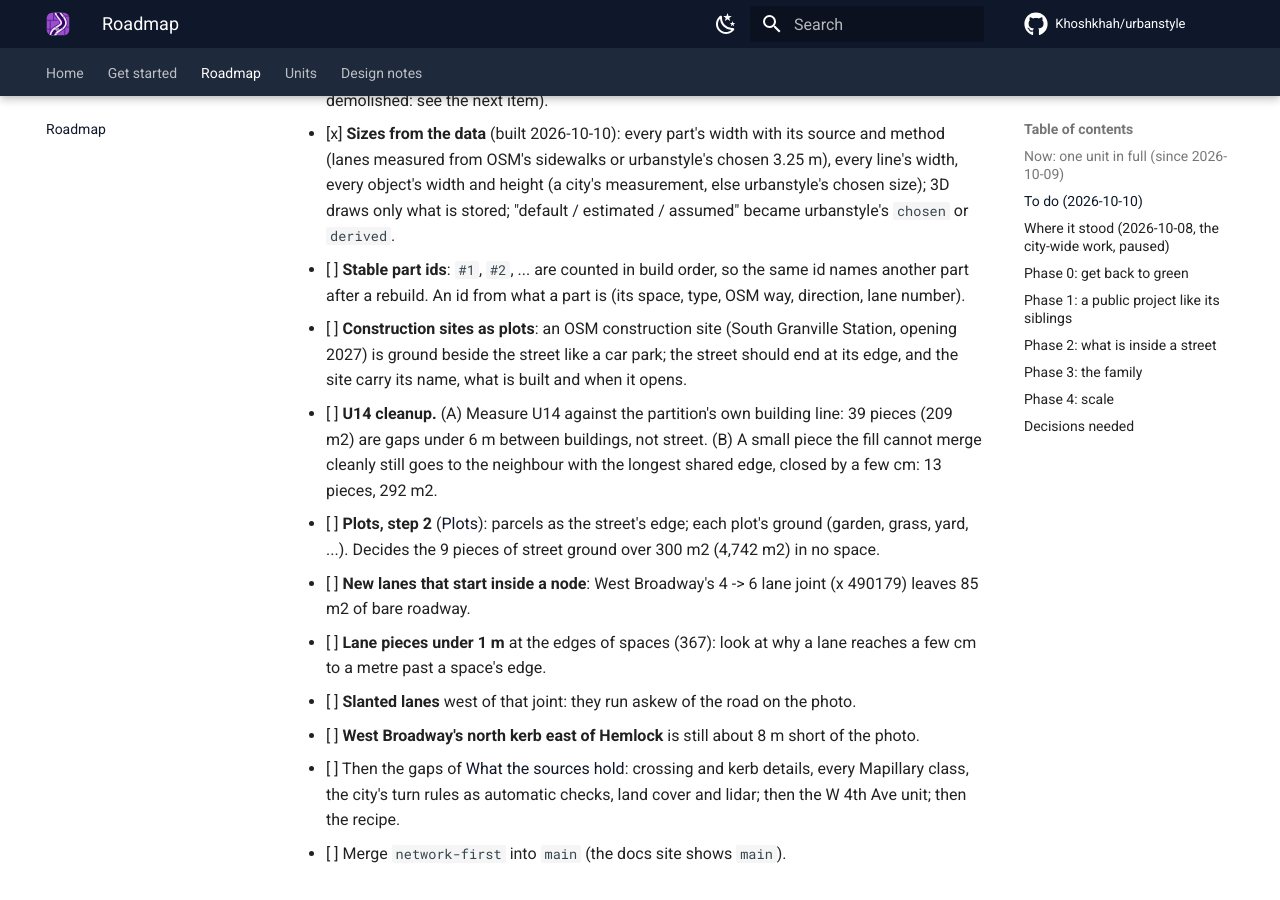
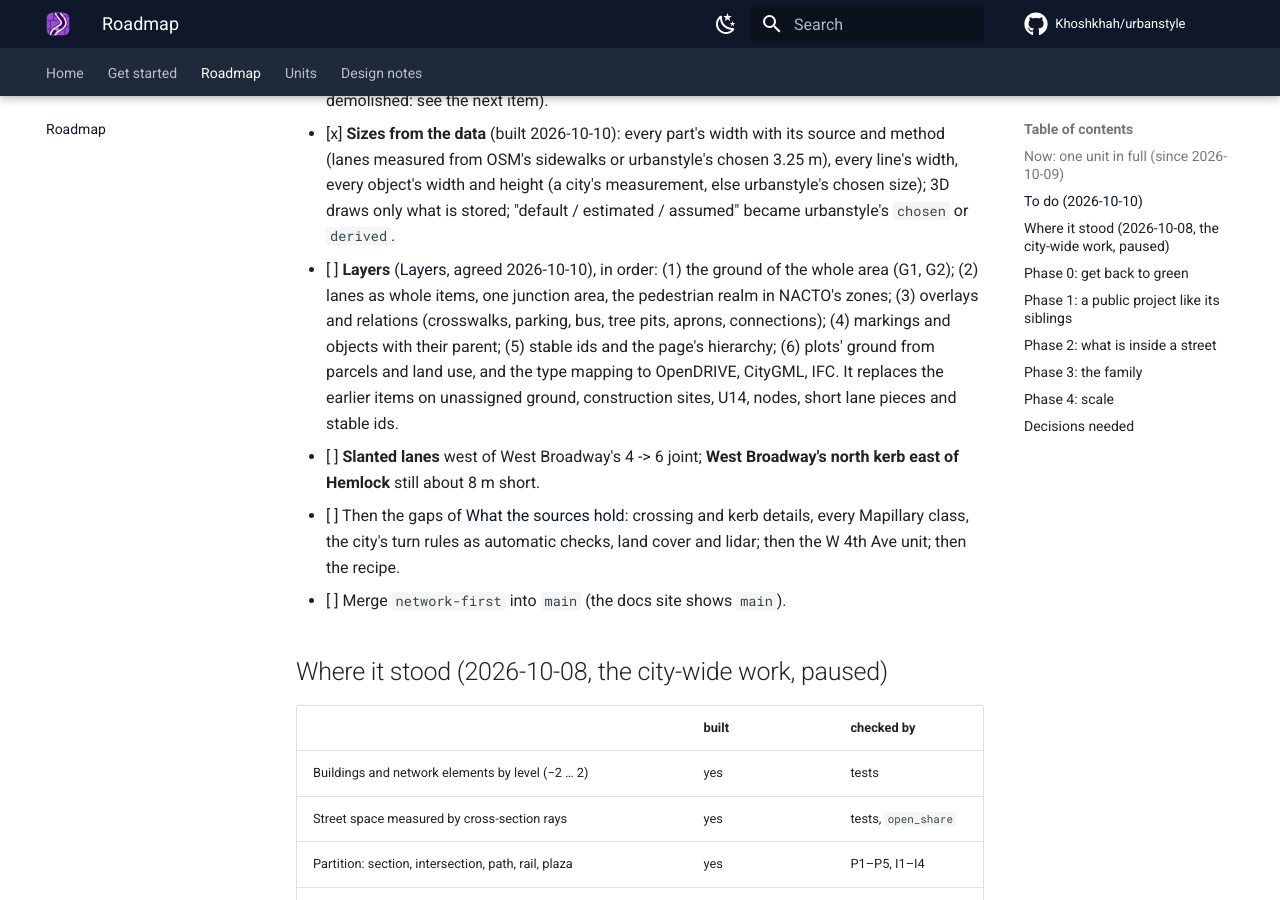
Before and after one commit to Khoshkhah/urbanstyle, an MkDocs documentation site: the page built from docs/plan.md, in a window 1280 px wide and 900 px high, scrolled down 1451 px. Built offline with MkDocs 1.6.1 and Material for MkDocs 9.7.7, drawn with Linux system fonts in a browser that asks for light colours; comment, search, counter and statistics services are not loaded.

Commit message:
Layers: research on how standards layer a street, and the agreed design
docs/design/layers-research.md: CityGML 3.0, IFC 4.3, OpenDRIVE 1.8-1.9, Lanelet2,
OpenStreetMap, NACTO / GDCI and Streetmix compared from their specifications:
hierarchy, what tiles and what overlays, a crosswalk over lanes, a lane's
continuity, types and shapes per standard.

docs/design/space-layers.md (agreed): the whole area as a hierarchy. Layer 0 the
ground (street, square, rail, plot, green, water, unknown) covering every piece of
the area at a level; inside a street surfaces, bands (whole lanes, one junction area,
NACTO's pedestrian zones), overlays that cut nothing and name what they lie on,
markings and rules, objects; one relation table; stable ids; checks G1-G2, L1-L6.
The roadmap's to-do list follows its order of work.

Co-Authored-By: Claude Opus 5.5 <noreply@anthropic.com>

```diff
--- a/docs/plan.md
+++ b/docs/plan.md
@@ -35,19 +35,12 @@ In order; each item is a general rule, checked on Broadway x Granville before an
 - [x] **Sizes from the data** (built 2026-10-10): every part's width with its source and method (lanes measured from OSM's sidewalks or
       urbanstyle's chosen 3.25 m), every line's width, every object's width and height (a city's measurement, else urbanstyle's chosen size);
       3D draws only what is stored; "default / estimated / assumed" became urbanstyle's `chosen` or `derived`.
-- [ ] **Stable part ids**: `#1`, `#2`, ... are counted in build order, so the same id names another part after a rebuild. An id from what
-      a part is (its space, type, OSM way, direction, lane number).
-- [ ] **Construction sites as plots**: an OSM construction site (South Granville Station, opening 2027) is ground beside the street
-      like a car park; the street should end at its edge, and the site carry its name, what is built and when it opens.
-- [ ] **U14 cleanup.** (A) Measure U14 against the partition's own building line: 39 pieces (209 m2) are gaps under 6 m between
-      buildings, not street. (B) A small piece the fill cannot merge cleanly still goes to the neighbour with the longest shared edge,
-      closed by a few cm: 13 pieces, 292 m2.
-- [ ] **Plots, step 2** ([Plots](design/plots.md)): parcels as the street's edge; each plot's ground (garden, grass, yard, ...). Decides
-      the 9 pieces of street ground over 300 m2 (4,742 m2) in no space.
-- [ ] **New lanes that start inside a node**: West Broadway's 4 -> 6 lane joint (x 490179) leaves 85 m2 of bare roadway.
-- [ ] **Lane pieces under 1 m** at the edges of spaces (367): look at why a lane reaches a few cm to a metre past a space's edge.
-- [ ] **Slanted lanes** west of that joint: they run askew of the road on the photo.
-- [ ] **West Broadway's north kerb east of Hemlock** is still about 8 m short of the photo.
+- [ ] **Layers** ([Layers](design/space-layers.md), agreed 2026-10-10), in order: (1) the ground of the whole area (G1, G2);
+      (2) lanes as whole items, one junction area, the pedestrian realm in NACTO's zones; (3) overlays and relations (crosswalks,
+      parking, bus, tree pits, aprons, connections); (4) markings and objects with their parent; (5) stable ids and the page's hierarchy;
+      (6) plots' ground from parcels and land use, and the type mapping to OpenDRIVE, CityGML, IFC. It replaces the earlier items on
+      unassigned ground, construction sites, U14, nodes, short lane pieces and stable ids.
+- [ ] **Slanted lanes** west of West Broadway's 4 -> 6 joint; **West Broadway's north kerb east of Hemlock** still about 8 m short.
 - [ ] Then the gaps of [What the sources hold](design/source-inventory.md): crossing and kerb details, every Mapillary class, the city's
       turn rules as automatic checks, land cover and lidar; then the W 4th Ave unit; then the recipe.
 - [ ] Merge `network-first` into `main` (the docs site shows `main`).
--- a/mkdocs.yml
+++ b/mkdocs.yml
@@ -54,6 +54,8 @@ nav:
       - One unit in full: design/unit-dossier.md
       - What the sources hold: design/source-inventory.md
       - "Plots: where the street ends": design/plots.md
+      - "Layers: the whole area as a hierarchy": design/space-layers.md
+      - "Research: how standards layer a street": design/layers-research.md
       - Street space: design/street-space.md
       - Specification: design/street-space-spec.md
       - Sections and intersections v2: design/section-intersection-v2.md
```
Also changed, not shown: docs/design/layers-research.md (added, +87 -0 lines), docs/design/space-layers.md (added, +135 -0 lines).
